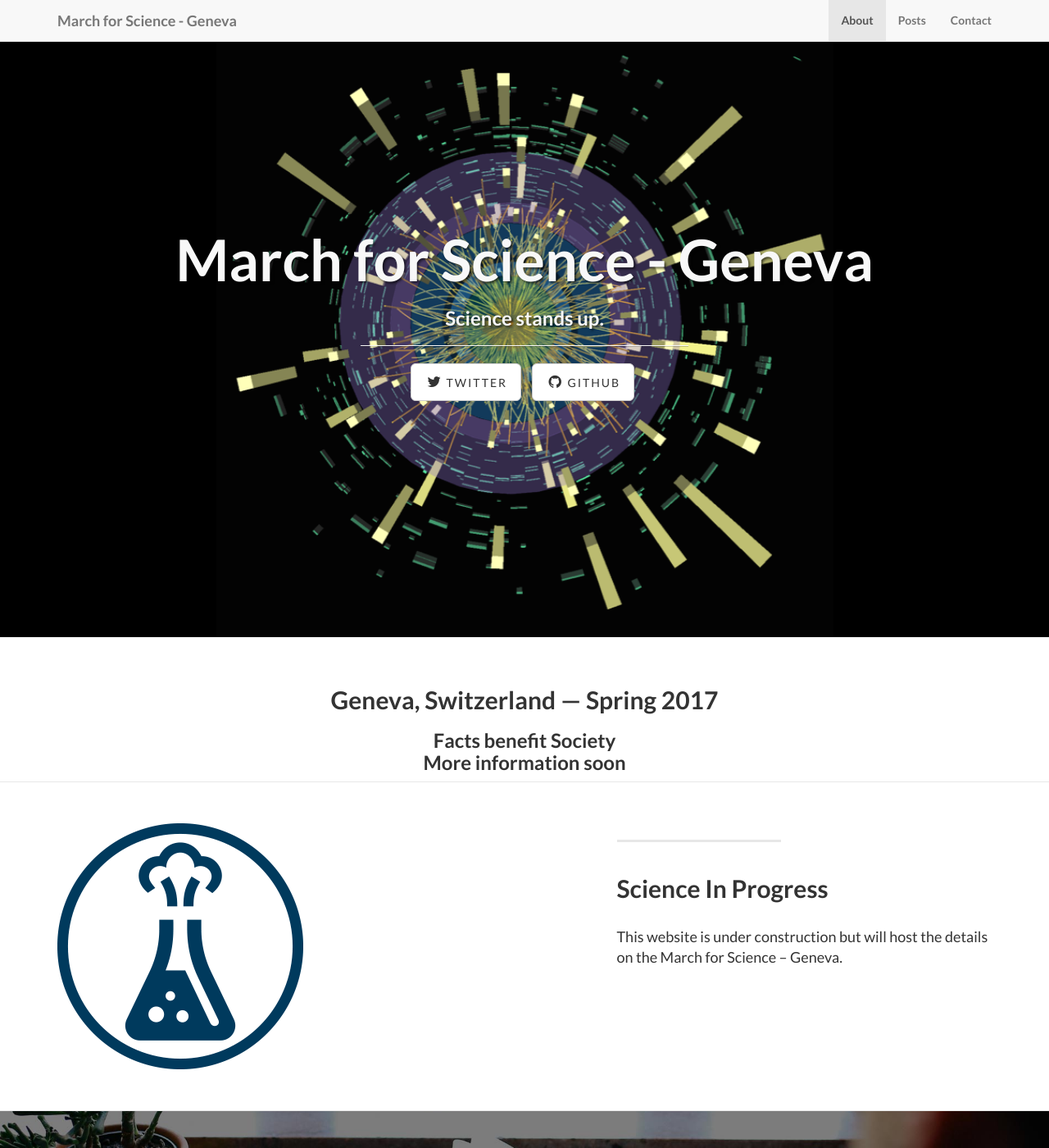
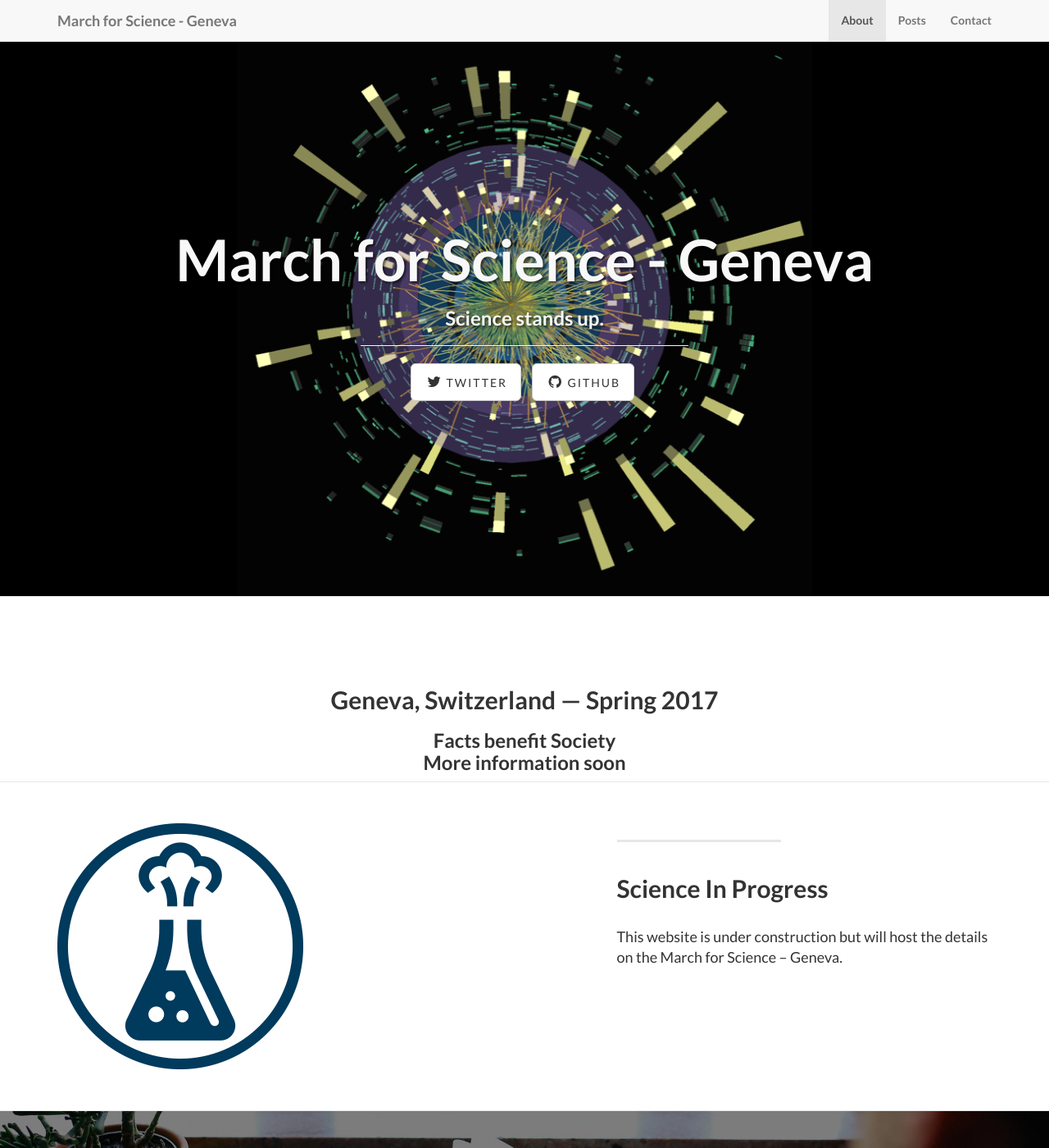
Before and after one commit to marchforsciencegeneva/marchforsciencegeneva.github.io, a Jekyll site: the page built from index.html, in a window 1280 px wide and 1400 px high. Shown: the whole window at 82% size. Built offline with Jekyll 4.4.1, drawn with Linux system fonts in a browser that asks for light colours.

Commit message:
fix up padding more

```diff
--- a/css/landing-page.css
+++ b/css/landing-page.css
@@ -26,9 +26,12 @@
     font-weight: 400;
 }
 
+#home {
+  padding-top: 50px;
+  padding-bottom: 50px;
+}
+
 .intro-header {
-    margin-top: 50px; /* If you're making other pages, make sure there is 50px of padding to make sure the navbar doesn't overlap content! */
-    padding-bottom: 50px;
     text-align: center;
     color: #f8f8f8;
     background: url(../img/ATLAS_pPb_v2_fig_10.png) no-repeat center center;
```
